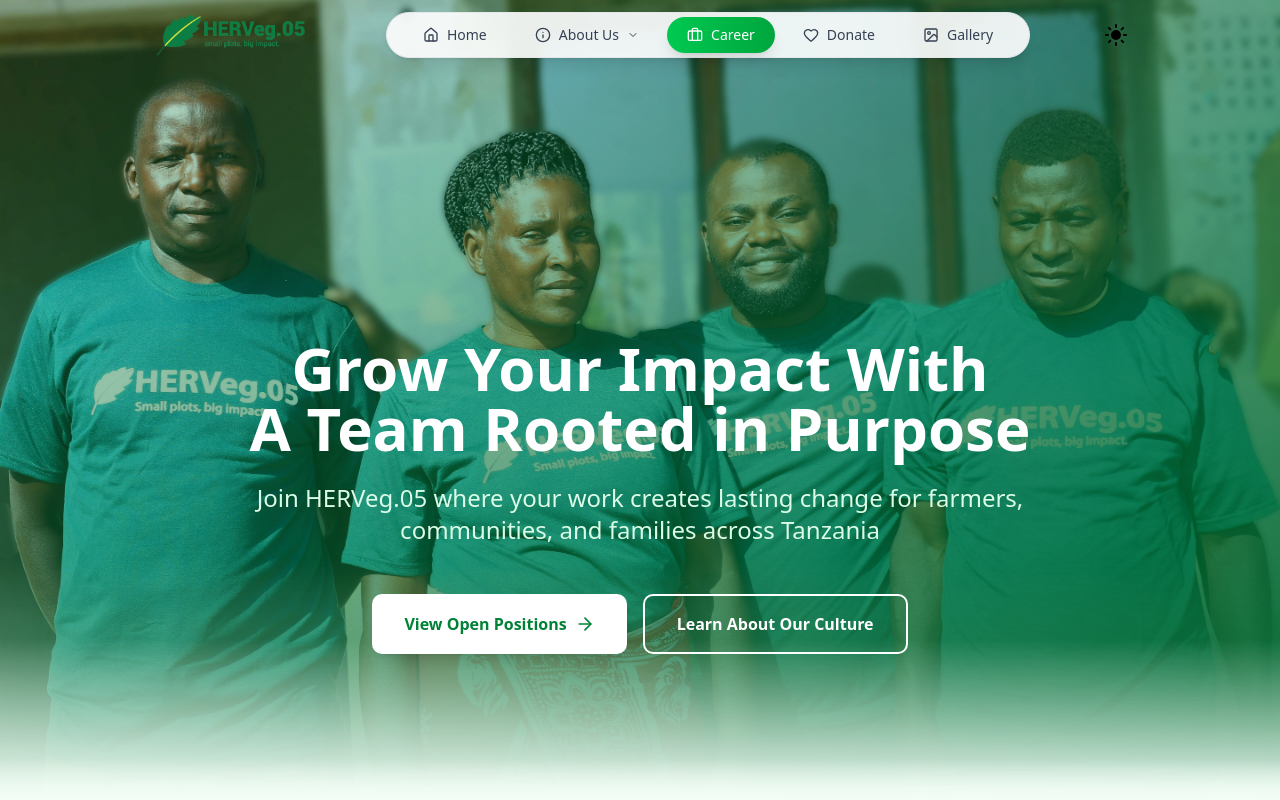
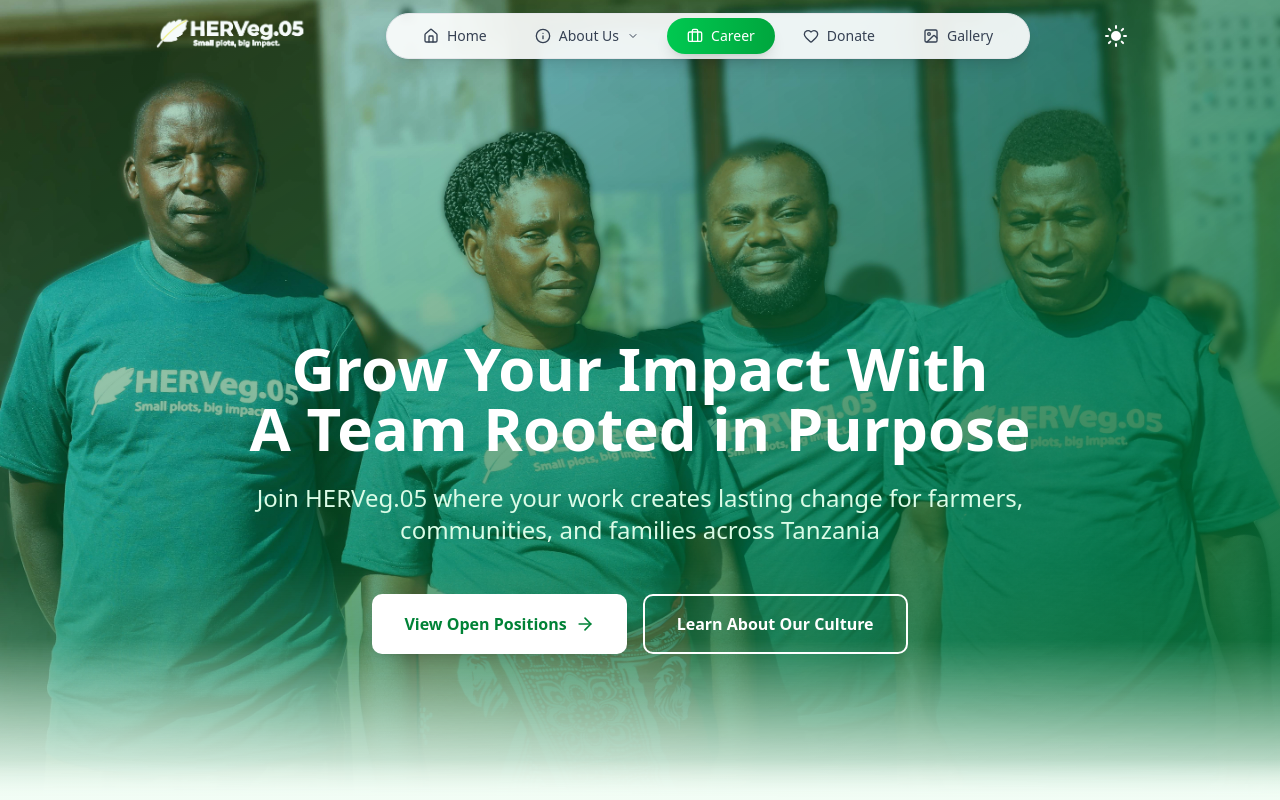
Before and after one commit to Mhando-Z/HervegWeb, a Next.js app: page /career in a window 1280 px wide. Shown: the top 800 px of the page. Built offline with nearby package versions, Linux system fonts and the light colour scheme; a web font is replaced by a local one.

Commit message:
Phase One

```diff
--- a/src/Darktheme/Switcher.jsx
+++ b/src/Darktheme/Switcher.jsx
@@ -1,12 +1,10 @@
 "use client";
 
-// Switcher.jsx
 import React, { useEffect, useState } from "react";
 import { motion, AnimatePresence } from "framer-motion";
 import { Moon, Sun } from "lucide-react";
 import useDarkSide from "./useDarkSide";
 import { usePathname } from "next/navigation";
-import { useContext } from "react";
 
 const Switcher = () => {
   const [colorTheme, setTheme] = useDarkSide();
@@ -24,9 +22,7 @@ const Switcher = () => {
 
   useEffect(() => {
     window.addEventListener("scroll", toggleVisibility);
-    return () => {
-      window.removeEventListener("scroll", toggleVisibility);
-    };
+    return () => window.removeEventListener("scroll", toggleVisibility);
   }, []);
 
   useEffect(() => {
@@ -47,28 +43,20 @@ const Switcher = () => {
   };
 
   const iconVariants = {
-    initial: {
-      scale: 0,
-      opacity: 0,
-      rotate: -90,
-    },
-    animate: {
-      scale: 1,
-      opacity: 1,
-      rotate: 0,
-    },
-    exit: {
-      scale: 0,
-      opacity: 0,
-      rotate: 90,
-    },
+    initial: { scale: 0, opacity: 0, rotate: -90 },
+    animate: { scale: 1, opacity: 1, rotate: 0 },
+    exit: { scale: 0, opacity: 0, rotate: 90 },
   };
+
+  // 👇 NEW: Allowed light-background routes
+  const lightRoutes = ["/", "/donate", "/career"];
+  const isLightRoute = lightRoutes.includes(location);
 
   return (
     <div className="flex items-center justify-center">
       <button
         onClick={toggleDarkMode}
-        className={`relative  rounded-lg transition-all duration-500 hover:scale-110`}
+        className="relative rounded-lg transition-all duration-500 hover:scale-110"
         aria-label="Toggle theme"
       >
         <div className="relative w-6 h-6">
@@ -100,17 +88,15 @@ const Switcher = () => {
                 className="absolute inset-0"
               >
                 <Sun
-                  className={`w-6 h-6  ${
-                    location !== "/"
-                      ? "text-black"
-                      : Visible
-                      ? "text-black"
-                      : "text-white"
+                  className={`w-6 h-6 ${
+                    isLightRoute
+                      ? Visible
+                        ? "text-black"
+                        : "text-white"
+                      : "text-black"
                   }`}
                   strokeWidth={2}
-                  fill={`${
-                    location !== "/" ? "black" : Visible ? "black" : "white"
-                  }`}
+                  fill={isLightRoute ? (Visible ? "black" : "white") : "black"}
                 />
               </motion.div>
             )}
--- a/src/components/NavBar.jsx
+++ b/src/components/NavBar.jsx
@@ -103,7 +103,11 @@ function NavBar() {
                   }`}
                 />
                 <Image
-                  src={pathname === "/" ? logo1 : logo}
+                  src={
+                    ["/", "/career", "/donate"].includes(pathname)
+                      ? logo1
+                      : logo
+                  }
                   alt="Historical association of Tanzania Logo"
                   className={`lg:w-40 w-[120px] ${
                     visible ? "hidden" : "block"
```
